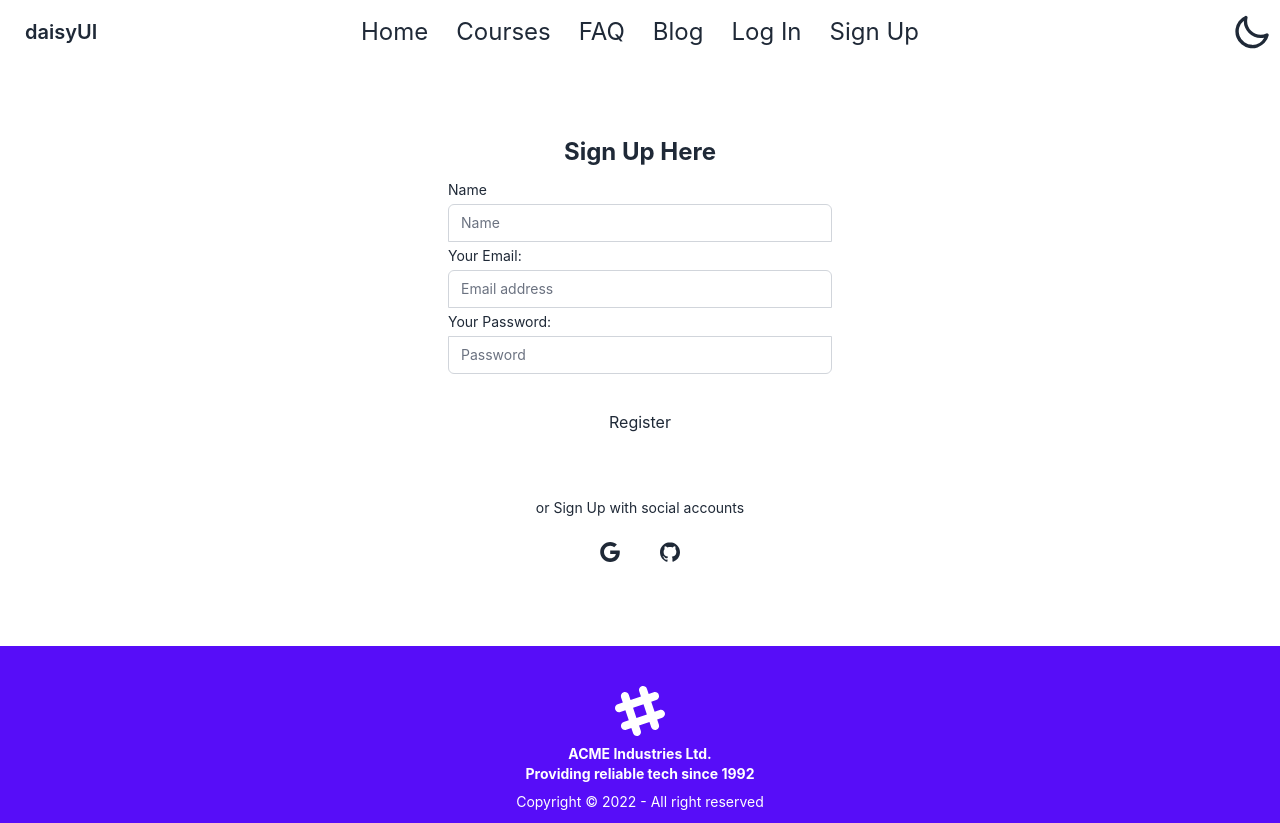
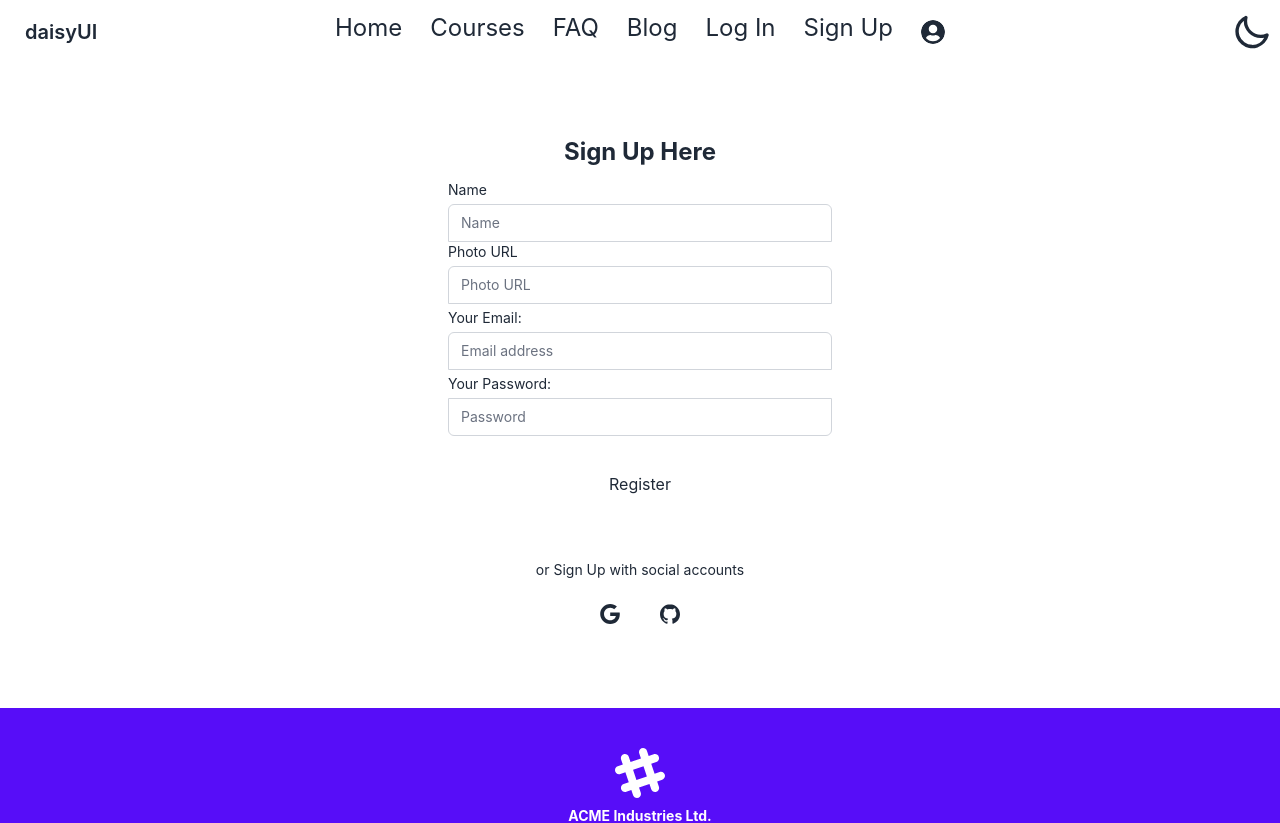
Before and after one commit to Robin-Ibn-Nur/DraGoMan-client-side, a React (Create React App) app: page /signup in a window 1280 px wide. Shown: the top 823 px of the page. Built offline with nearby package versions, Linux system fonts and the light colour scheme; no server answers.

Commit message:
photoURL and name set in nav

```diff
--- a/src/components/Header/Header.js
+++ b/src/components/Header/Header.js
@@ -3,6 +3,7 @@ import { useContext } from 'react';
 import { Link } from 'react-router-dom';
 import { toast } from 'react-toastify';
 import { AuthContext } from '../../context/UserContext';
+import { FaUserCircle } from 'react-icons/fa';
 
 const Header = () => {
     const { user, logOut } = useContext(AuthContext);
@@ -14,6 +15,7 @@ const Header = () => {
             })
             .catch(error => toast.error('Your are currently Sign In', { autoClose: 500 }))
     }
+
 
     return (
         <div className="navbar bg-base-100">
@@ -48,6 +50,14 @@ const Header = () => {
                     }
                     <Link to="/signup">Sign Up</Link>
                     {user?.displayName && <span>{user.displayName}</span>}
+                    {user?.photoURL ?
+                        <img style={{ height: '40px' }} className="mask mask-circle" alt=''
+                            src={user?.photoURL}>
+
+                        </img>
+                        : <FaUserCircle style={{ height: '40px' }} className="mask mask-circle"></FaUserCircle>
+                    }
+
                 </ul>
             </div>
             <div className="navbar-end">
--- a/src/components/SignUp/SignUp.js
+++ b/src/components/SignUp/SignUp.js
@@ -14,6 +14,7 @@ const SignUp = () => {
         event.preventDefault()
         const form = event.target;
         const name = form.name.value;
+        const photoURL = form.photoURL.value;
         const email = form.email.value;
         const password = form.password.value;
         // let pwd = /^(?=.*\d)(?=.*[A-Z])(.{12,50})$/
@@ -32,21 +33,33 @@ const SignUp = () => {
         register(email, password)
             .then(result => {
                 const user = result.user;
+                console.log(user);
                 toast.success('WonderFull!: Successfully Registered', { autoClose: 500 })
                 setSuccess(true)
                 setWrongPassword('')
                 form.reset()
-                updateUserProfile(name)
+                handleUpdateProfile(name, photoURL)
             })
             .catch(error => {
                 setWrongPassword(error.message)
             })
     }
 
+    const handleUpdateProfile = (name, photoURL) => {
+        const profile = {
+            displayName: name,
+            photoURL: photoURL
+        }
+        updateUserProfile(profile)
+            .then(() => { toast.success('Profile Updated Successfully', { autoClose: 500 }) })
+        .catch(error=>{toast.error('Something is Missing!', {autoClose: 500})})
+    }
+
     const googleSignIn = () => {
         signInWithGoogle()
             .then(result => {
                 const user = result.user;
+                console.log(user);
                 toast.success('Successfully Sign In', { autoClose: 500 })
             })
             .catch(error => toast.error('Please try again', { autoClose: 500 }))
@@ -61,6 +74,8 @@ const SignUp = () => {
                     <div className="space-y-1 text-sm">
                         <label htmlFor="">Name</label>
                         <input type="text" name="name" id="name" required className="relative block w-full appearance-none rounded-none rounded-t-md border border-gray-300 px-3 py-2 text-gray-900 placeholder-gray-500 focus:z-10 focus:border-indigo-500 focus:outline-none focus:ring-indigo-500 sm:text-sm" placeholder='Name' />
+                        <label htmlFor="">Photo URL</label>
+                        <input type="text" name="photoURL" required className="relative block w-full appearance-none rounded-none rounded-t-md border border-gray-300 px-3 py-2 text-gray-900 placeholder-gray-500 focus:z-10 focus:border-indigo-500 focus:outline-none focus:ring-indigo-500 sm:text-sm" placeholder='Photo URL' />
                         <label hatmlfor="my_form_email" className="block dark:text-gray-400">Your Email:</label>
                         <input id="my_form_email" className="relative block w-full appearance-none rounded-none rounded-t-md border border-gray-300 px-3 py-2 text-gray-900 placeholder-gray-500 focus:z-10 focus:border-indigo-500 focus:outline-none focus:ring-indigo-500 sm:text-sm" type='email' name='email' placeholder="Email address" required />
 
```
